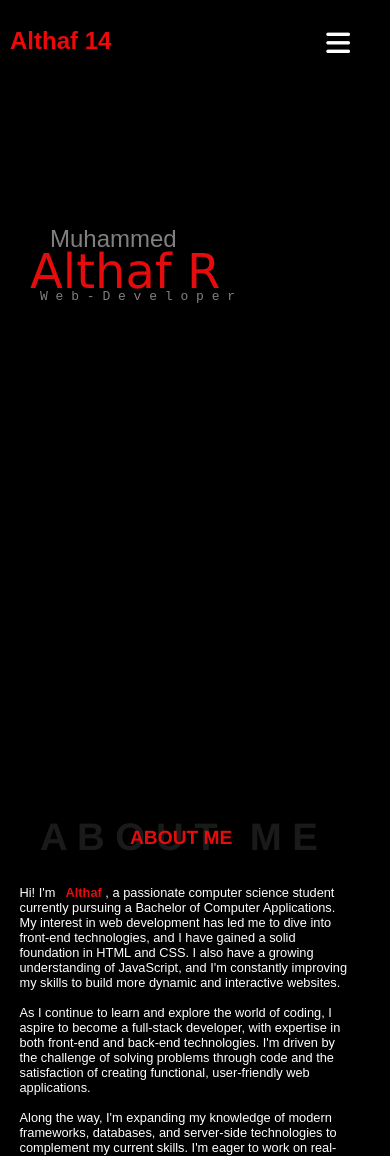
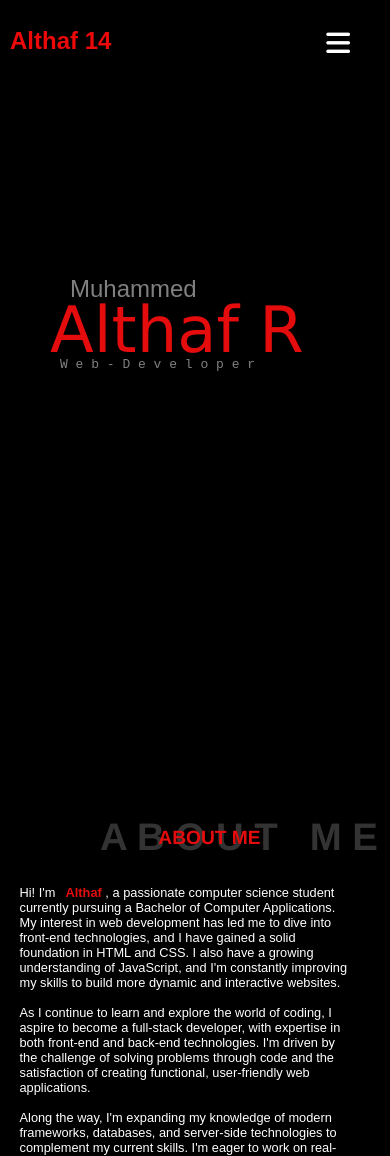
Before and after one commit to Althaf14/althaf14.github.io, a plain HTML site: page index.html in a window 390 px wide. Shown: the top 1156 px of the page. Drawn offline with Linux system fonts and the light colour scheme.

Commit message:
update style.css

```diff
--- a/style.css
+++ b/style.css
@@ -372,20 +372,22 @@ span{
     }
     .first-name{
         font-size: 1.5em;
-        margin-left:50px;
+        margin-left:70px;
+        position: relative;
+        top: 250px;
     }
     .last-name{
-        font-size: 3em;
+        font-size: 4em;
         position: relative;
-        top: 190px;
-        margin-left:30px;
+        top: 240px;
+        margin-left:50px;
 
     }
     .web{
         font-size: 1em;
         position: relative;
-        top: 180px;
-        margin-left:40px;
+        top: 230px;
+        margin-left:60px;
 
     }
 
@@ -395,20 +397,21 @@ span{
     .about-header{
         font-size: 1.2em;
         margin-top: 30px;
-        position: absolute;
-        left: 40px;
+        text-align: center;
+       /* position: absolute;
+        left: 40px;*/
 
 
     }
     .about-outer-header{
-        opacity: 0.1;
+        opacity: 0.2;
     }
     .about-inner-header{
         font-size: 1em;
         font-weight: 600;
         position: relative;
         bottom: 32px;
-        left: 90px;
+        left: 40px;
     }
     .about-sec{
         width: 100%;
```
